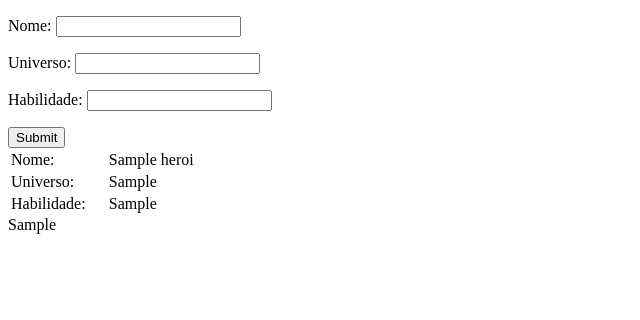
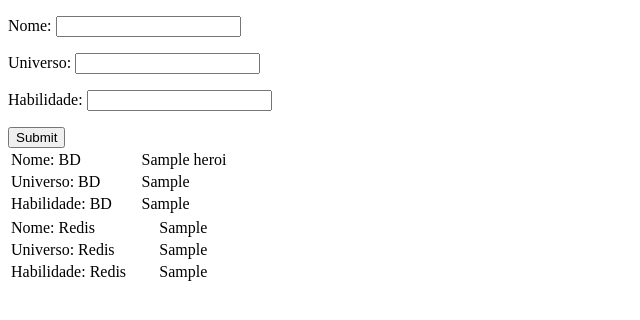
Before and after one commit to robertruiter2/Redis-1.1, a Django app: template Heroi/templates/cadastro.html in a window 1280 px wide. Shown: the top 320 px of the page, without its empty margins (0-640 px from the left). Run offline with Django 3.2, Linux system fonts and the light colour scheme; tables that the repository leaves empty hold one stand-in row (values such as "Sample post"); the template is opened without the code that fills it: values that come from a table or form of the project are taken from there, most other values are stand-ins (such as "Sample title", 1, 10 or a date in 2020).

Commit message:
"Alteração da estrutura de armazenamento de Chave para Hash"

```diff
--- a/Heroi/templates/cadastro.html
+++ b/Heroi/templates/cadastro.html
@@ -15,26 +15,37 @@
     <div class="container rounded" id="cards"  onmouseover="show_excluir(this)" onmouseout="hide_excluir(this)" >
         <table id="table-cards">
             <tr>
-                <td style="width: 20%;">Nome:</td>
+                <td style="width: 20%;">Nome: BD</td>
                 <td style="width: 60%;">{{ heroi.nome }}</td>
             </tr>
             <tr>
-                <td style="width: 20%;">Universo:</td>
+                <td style="width: 20%;">Universo: BD</td>
                 <td style="width: 60%;">{{ heroi.universo }}</td>
             </tr>
             <tr>
-                <td style="width: 20%;">Habilidade:</td>
+                <td style="width: 20%;">Habilidade: BD</td>
                 <td style="width: 60%;">{{ heroi.habilidade }}</td>
             </tr>
         </table>
     </div>
     {% endfor %}
+    {% for i in lista_redis %}
     <div class="container rounded" id="cards"  onmouseover="show_excluir(this)" onmouseout="hide_excluir(this)" >
         <table id="table-cards">
             <tr>
-                {{ lista_redis }}
+                <td style="width: 20%;">Nome: Redis</td>
+                <td style="width: 60%;">{{ i }}</td>
+            </tr>
+            <tr>
+                <td style="width: 20%;">Universo: Redis</td>
+                <td style="width: 60%;">{{ i }}</td>
+            </tr>
+            <tr>
+                <td style="width: 20%;">Habilidade: Redis</td>
+                <td style="width: 60%;">{{ i }}</td>
             </tr>
         </table>
     </div>
+    {% endfor %}
 </body>
 </html>
```
Also changed, not shown: Heroi/views.py (+9 -7 lines).
